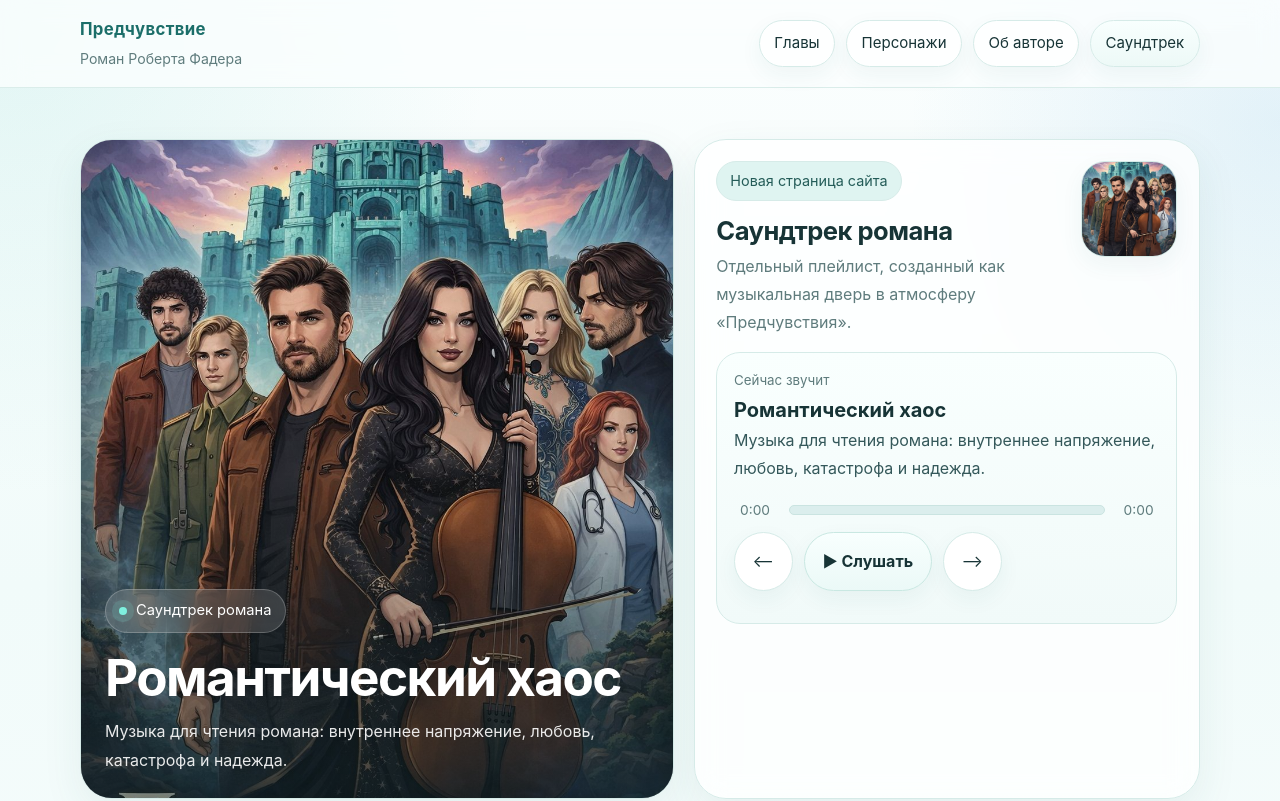
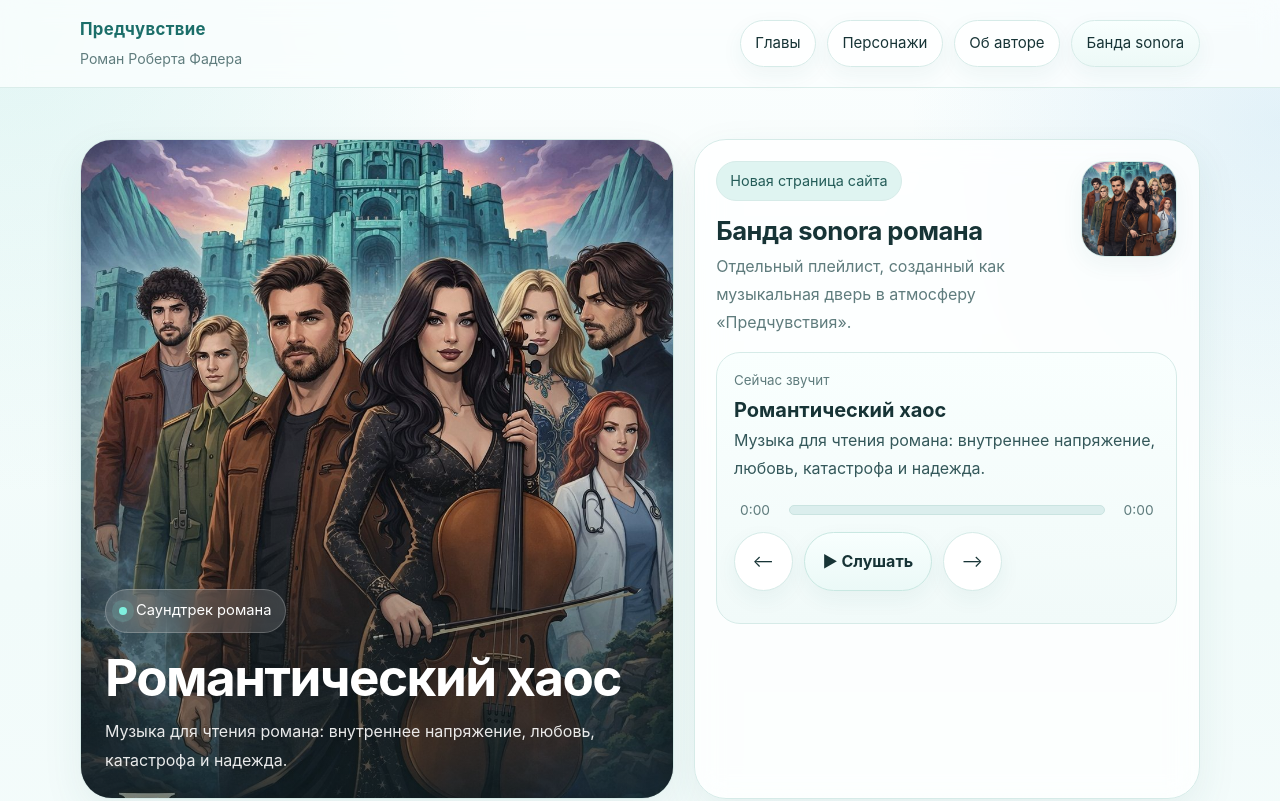
Before and after one commit to robertfader4-pixel/presentimento, a plain HTML site: page soundtrack.html in a window 1280 px wide. Shown: the top 801 px of the page. Drawn offline with Linux system fonts and the light colour scheme.

Commit message:
Add files via upload

```diff
--- a/soundtrack.html
+++ b/soundtrack.html
@@ -3,7 +3,7 @@
 <head>
 <meta charset="utf-8"/>
 <meta name="viewport" content="width=device-width,initial-scale=1"/>
-<title>Саундтрек — Предчувствие</title>
+<title>Банда sonora — Предчувствие</title>
 <meta name="description" content="Отдельная музыкальная страница романа «Предчувствие»: плейлист, визуальный плеер и атмосферный аудиоспектр."/>
 <link rel="stylesheet" href="assets/styles.css"/>
 </head>
@@ -15,7 +15,7 @@
       <a href="index.html#chapters">Главы</a>
       <a href="characters.html">Персонажи</a>
       <a href="author.html">Об авторе</a>
-      <a class="soundtrack-link" href="soundtrack.html">Саундтрек</a>
+      <a class="soundtrack-link" href="soundtrack.html">Банда sonora</a>
     </nav>
   </div>
 </header>
@@ -35,7 +35,7 @@
         <div class="player-top">
           <div>
             <span class="kicker">Новая страница сайта</span>
-            <h2>Саундтрек романа</h2>
+            <h2>Банда sonora романа</h2>
             <p>Отдельный плейлист, созданный как музыкальная дверь в атмосферу «Предчувствия».</p>
           </div>
           <div class="player-art-mini"><img id="mini-cover" src="assets/images/cover.jpg" alt="Мини-обложка текущего трека"/></div>
```
Also changed, not shown: index.html (+1 -1 lines).
